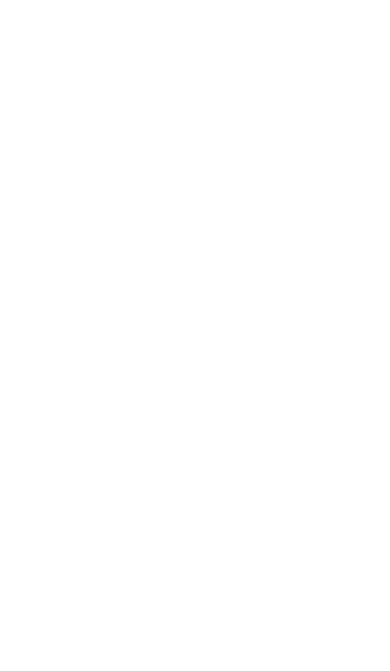
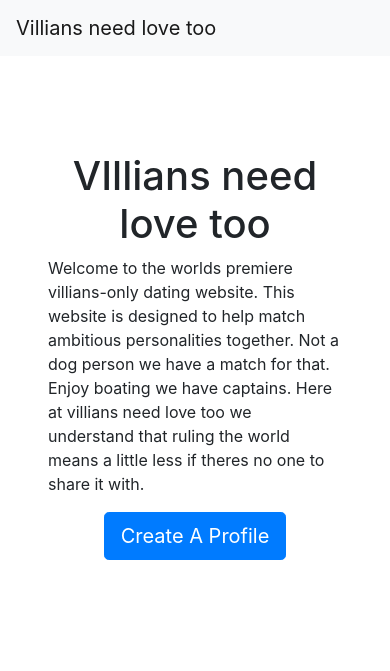
Before and after one commit to BrittWorkSpace/dating, a PHP site: page /views/home.html in a window 390 px wide. Before the commit the part shown is empty. Shown: the top 671 px of the page. Run offline with PHP 8.4, Linux system fonts and the light colour scheme; some libraries are stand-ins or nearby versions; grey boxes are pictures that could not be loaded.

Commit message:
Updated html to include split screen layour and responsive design in css

```diff
--- a/styles/styles.css
+++ b/styles/styles.css
@@ -0,0 +1,4 @@
+@media (min-width: 768px)
+{
+    .h-md-100 { height: 100vh; }
+}
--- a/views/home.html
+++ b/views/home.html
@@ -5,8 +5,57 @@
     <meta name="viewport"
           content="width=device-width, user-scalable=no, initial-scale=1.0, maximum-scale=1.0, minimum-scale=1.0">
     <meta http-equiv="X-UA-Compatible" content="ie=edge">
-    <title>Document</title>
+    <link rel="stylesheet" href="https://maxcdn.bootstrapcdn.com/bootstrap/4.0.0/css/bootstrap.min.css"
+          integrity="sha384-Gn5384xqQ1aoWXA+058RXPxPg6fy4IWvTNh0E263XmFcJlSAwiGgFAW/dAiS6JXm" crossorigin="anonymous">
+    <link rel="stylesheet" type="text/css" href="styles/styles.css">
+    <title>Dating Site</title>
 </head>
 <body>
+
+<nav class="navbar navbar-light bg-light">
+    <a class="navbar-brand" href="#">Villians need love too</a>
+</nav>
+<div class="d-md-flex h-md-100 align-items-center">
+
+    <!-- First Half -->
+
+    <div class="col-md-6 p-0 bg-indigo h-md-100">
+        <div class="d-md-flex h-100 p-5 text-center justify-content-center">
+            <div class="pt-5 pb-5">
+                <h1>VIllians need love too</h1>
+                <p class="text-left">Welcome to the worlds premiere villians-only dating website. This website
+                is designed to help match ambitious personalities together. Not a dog person we have a match for that.
+                Enjoy boating we have captains. Here at villians need love too we understand that ruling the world
+                means a little less if theres no one to share it with. <p>
+
+
+                <button type="button" class="btn btn-primary btn-lg">Create A Profile</button>
+            </div>
+        </div>
+    </div>
+
+    <!-- Second Half -->
+
+    <div class="col-md-6 p-0 bg-white h-md-100 ">
+        <div class="d-md-flex h-md-100 p-5">
+            <img src="images/villians.jpg" class="img-fluid rounded" alt="Responsive image">
+        </div>
+    </div>
+
+</div>
+
+
+
+
+
+<script src="https://code.jquery.com/jquery-3.2.1.slim.min.js"
+        integrity="sha384-KJ3o2DKtIkvYIK3UENzmM7KCkRr/rE9/Qpg6aAZGJwFDMVNA/GpGFF93hXpG5KkN"
+        crossorigin="anonymous"></script>
+<script src="https://cdnjs.cloudflare.com/ajax/libs/popper.js/1.12.9/umd/popper.min.js"
+        integrity="sha384-ApNbgh9B+Y1QKtv3Rn7W3mgPxhU9K/ScQsAP7hUibX39j7fakFPskvXusvfa0b4Q"
+        crossorigin="anonymous"></script>
+<script src="https://maxcdn.bootstrapcdn.com/bootstrap/4.0.0/js/bootstrap.min.js"
+        integrity="sha384-JZR6Spejh4U02d8jOt6vLEHfe/JQGiRRSQQxSfFWpi1MquVdAyjUar5+76PVCmYl"
+        crossorigin="anonymous"></script>
 </body>
 </html>
```
Also changed, not shown: index.php (line endings or trailing spaces).
